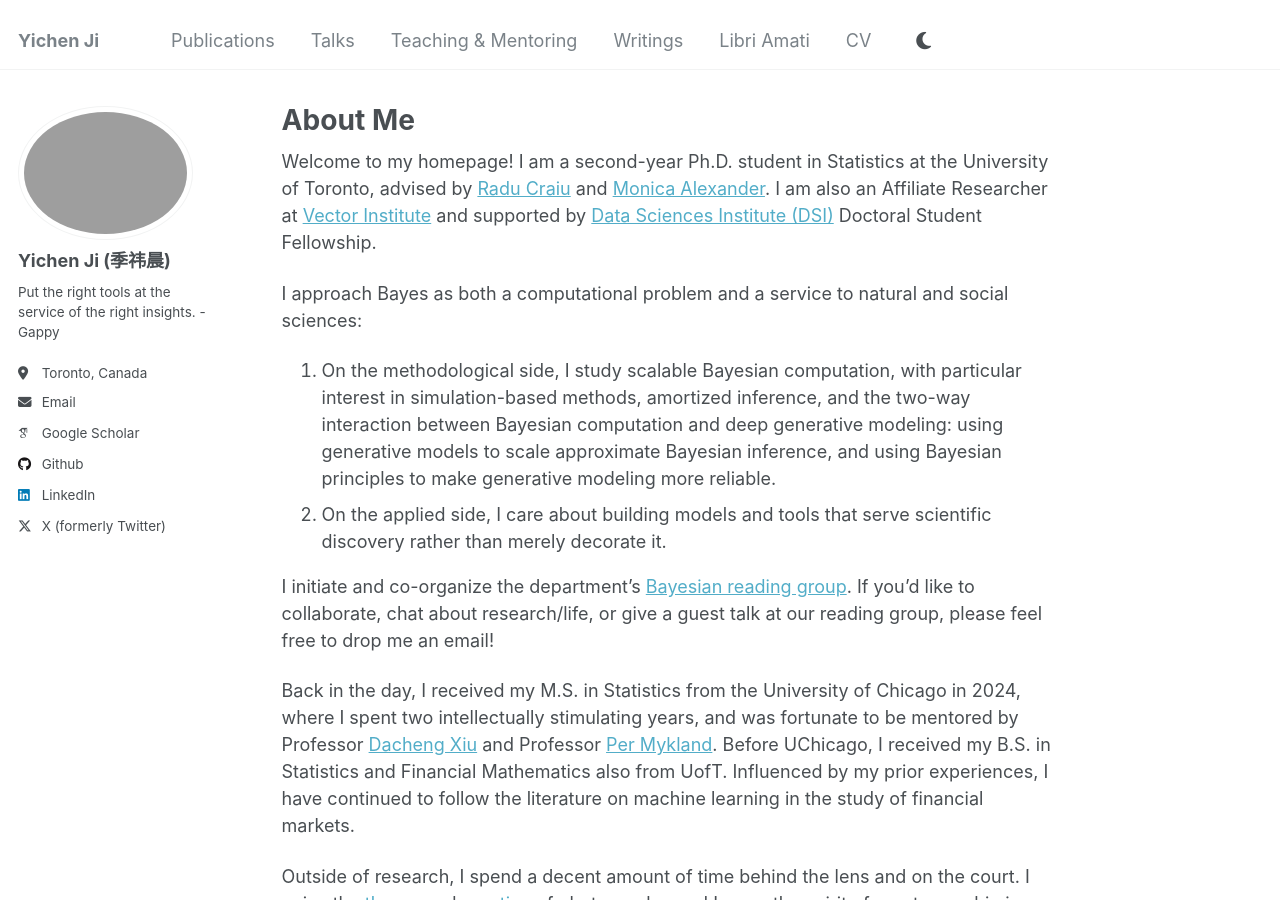
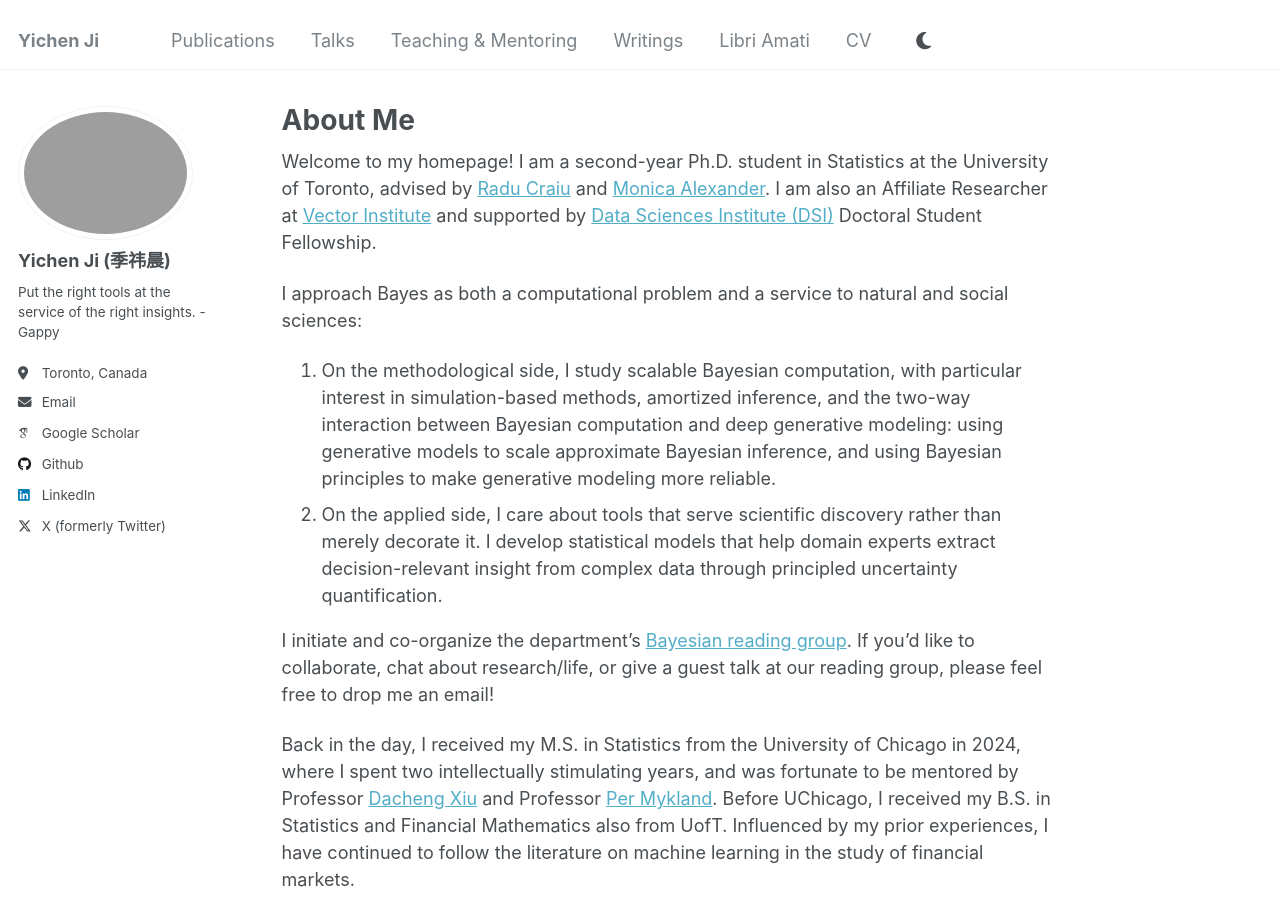
Before and after one commit to user-jiyichen/user-jiyichen.github.io, a Jekyll site: the page built from _pages/about.md, in a window 1280 px wide and 900 px high. Built offline with Jekyll 4.4.1, drawn with Linux system fonts in a browser that asks for light colours; some web fonts are replaced.

Commit message:
Update about.md

```diff
--- a/_pages/about.md
+++ b/_pages/about.md
@@ -11,7 +11,7 @@ Welcome to my homepage! I am a second-year Ph.D. student in Statistics at the Un
 
 I approach Bayes as both a computational problem and a service to natural and social sciences:
 1. On the methodological side, I study scalable Bayesian computation, with particular interest in simulation-based methods, amortized inference, and the two-way interaction between Bayesian computation and deep generative modeling: using generative models to scale approximate Bayesian inference, and using Bayesian principles to make generative modeling more reliable.
-2. On the applied side, I care about building models and tools that serve scientific discovery rather than merely decorate it.
+2. On the applied side, I care about tools that serve scientific discovery rather than merely decorate it. I develop statistical models that help domain experts extract decision-relevant insight from complex data through principled uncertainty quantification.
 
 I initiate and co-organize the department’s [Bayesian reading group](https://docs.google.com/spreadsheets/d/1TjVcgiL5OHDxMNK1HZgJJDFR3zyxfBesKZMlADuHpG8/edit?gid=0#gid=0). If you’d like to collaborate, chat about research/life, or give a guest talk at our reading group, please feel free to drop me an email!
 
```
